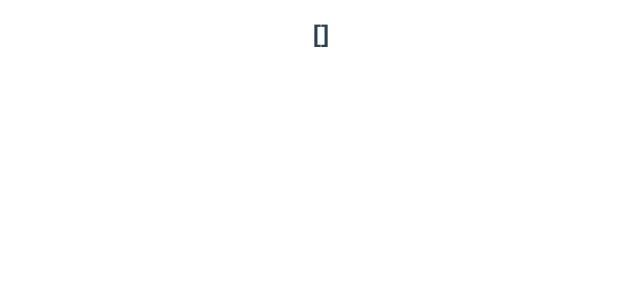
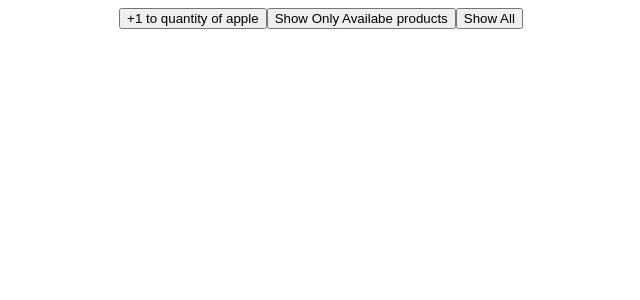
Before and after one commit to Saeed-Paris/Vue-x, a Vue app: page / in a window 1280 px wide. Shown: the top 300 px of the page, without its empty margins (319-959 px from the left). Built offline with nearby package versions, Linux system fonts and the light colour scheme.

Commit message:
add buttons and functions

```diff
--- a/src/store/index.js
+++ b/src/store/index.js
@@ -3,30 +3,36 @@
 export default createStore({
   state: {
     products: [
-      { id: 1, price: 1000, isAvailable: null, title: "Orange", quantity: 5 },
-      { id: 2, price: 2000, isAvailable: null, title: "Apple", quantity: 0 },
-      { id: 3, price: 3000, isAvailable: null, title: "Banana", quantity: 3 },
+      { id: 1, price: 1000, isAvailable: true, title: "Orange", quantity: 5 },
+      { id: 2, price: 2000, isAvailable: false, title: "Apple", quantity: 0 },
+      { id: 3, price: 3000, isAvailable: true, title: "Banana", quantity: 3 },
     ],
   },
   getters: {
-    availableProducts: (state) => {
-      return state.products.filter((product) => product.isAvailable);
+    getAllProducts: (state) => {
+      return state.products;
+    },
+    getAvailableProducts: (state) => {
+      return state.products.filter((p) => p.isAvailable);
     },
   },
+  // mutation commit
+  // action dispatch
   mutations: {
     // toggleAvailability(state, product) {
     //   const index = state.products.findIndex((v) => v.id === product.id);
     //   state.products[index].isAvailable = !state.products[index].isAvailable;
     //   // state.products[index].quantity+=
     // },
-    IsAvailableFunc(state) {
-      state.products.forEach((p) =>
-        p.quantity > 0 ? (p.isAvailable = true) : (p.isAvailable = false)
-      );
-    },
-    addProductQuantity(state, product, numb) {
-      state.products.product.quantity += numb;
-    },
+    // IsAvailableFunc(state) {
+    //   state.products.forEach((p) =>
+    //     p.quantity > 0 ? (p.isAvailable = true) : (p.isAvailable = false)
+    //   );
+    // },
+    // addProductQuantity(state, product, numb) {
+    // state.products.product.quantity += numb;
+    // },
+
   },
   actions: {},
   modules: {},
--- a/src/views/Home.vue
+++ b/src/views/Home.vue
@@ -1,15 +1,22 @@
 <template>
   <section>
-    <h1>{{products}}</h1>
+    <button @click="addApple()">+1 to quantity of apple</button>
+    <button @click="availableProducts()">Show Only Availabe products</button>
+    <button @click="allProducts()">Show All</button>
+    <h1 v-for="(item, index) in products" :key="index">
+      {{ item }}
+    </h1>
   </section>
 </template>
 <script>
 export default {
   computed: {
-    products() {
-this.$store.commit('increment', 3);
-        // this.$store.mutations.IsAvailableFunc;
-      return this.$store.getters.availableProducts;
+    allProducts() {
+      // this.$store.mutations.IsAvailableFunc;
+      return this.$store.getters.getAllProducts;
+    },
+    availableProducts() {
+      return this.$store.getters.getAvailableProducts;
     },
   },
 };
```
